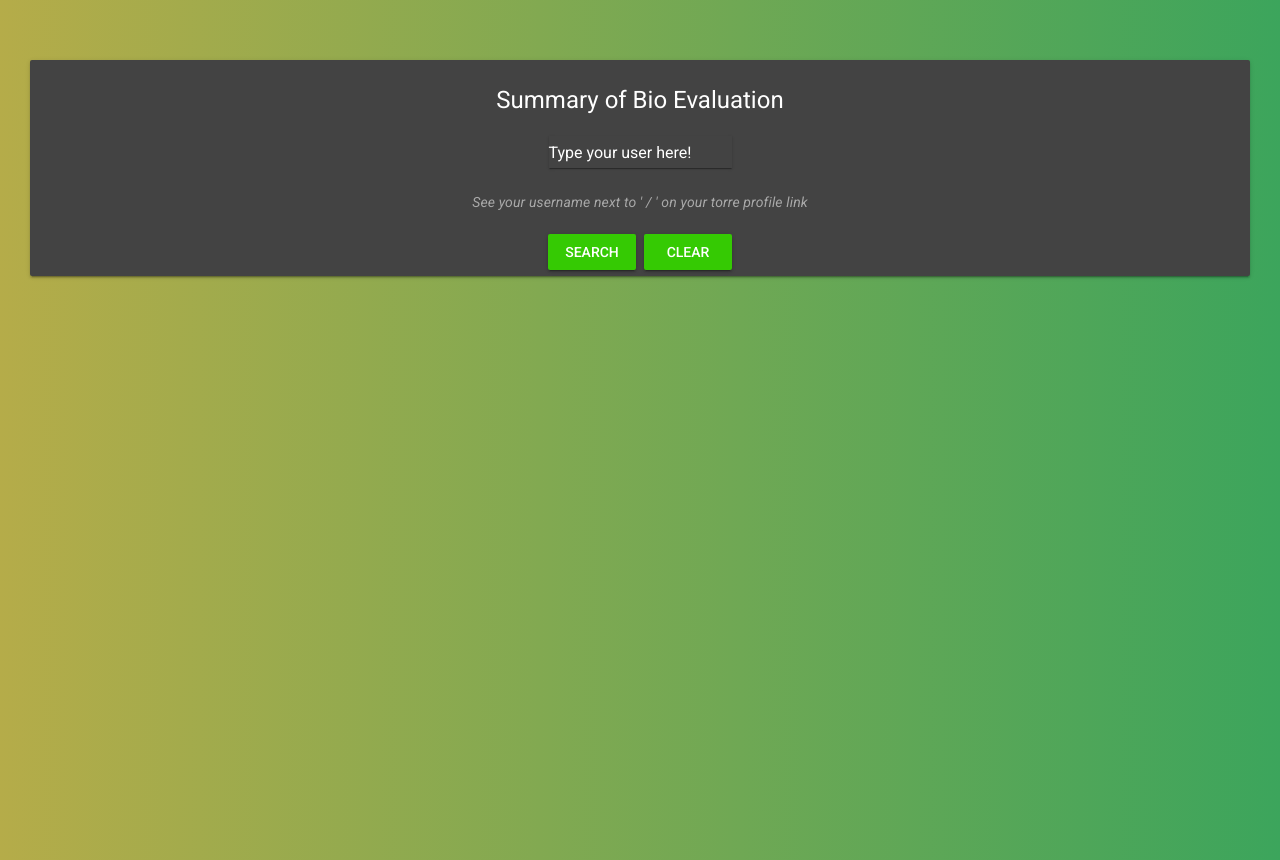
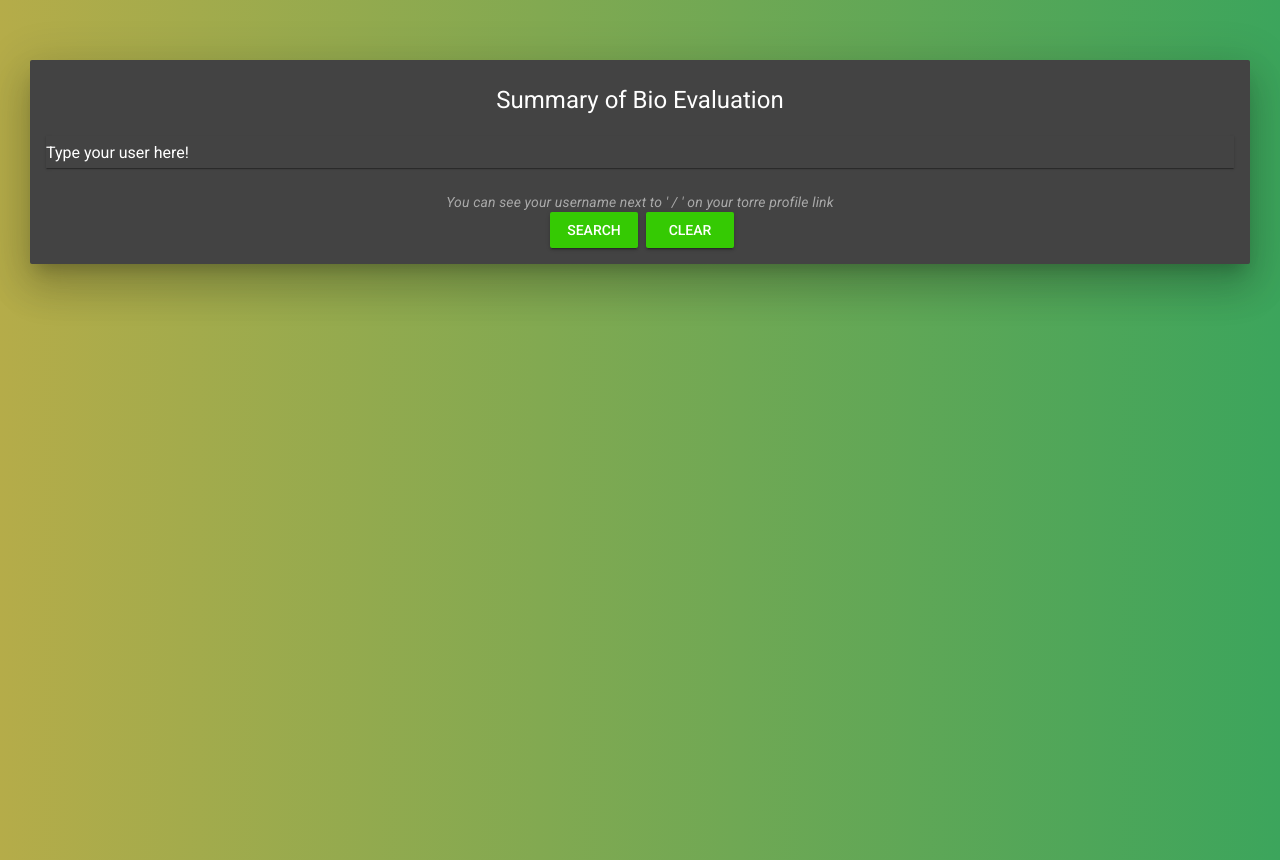
Before and after one commit to Gus657/ai-summary-bio-front, a Vue app: page / in a window 1280 px wide. Built offline with nearby package versions, Linux system fonts and the light colour scheme.

Commit message:
Bio Data Child Component - Basic Structure

```diff
--- a/src/App.vue
+++ b/src/App.vue
@@ -23,13 +23,7 @@
   margin-left: 30px;
   margin-right: 30px;
 }
-.md-content {
-    width: 100%;
-    height: auto;
-    display: inline-flex;
-    justify-content: center;
-    align-items: center;
-  }
+
   .card{
     background-color: rgb(67, 67, 67);
     color: white;
--- a/src/components/BioData.vue
+++ b/src/components/BioData.vue
@@ -1,26 +1,50 @@
 <template>
     <div>
-     <md-card class="card">
-         <md-card-header>
-             <div class="md-title">
-                 Name
-             </div>
+     <md-card class="card md-elevation-24">
+        <div class="md-layout md-gutter">
+                 <div class="md-title md-layout-item">
+                    <img src="https://starrgate.s3.amazonaws.com/CACHE/images/users/8721db66f9b1fa11e02d2ad54a3f92ebf64d9fa1/profile_Dc20xif/d5df330d3da509377d71422f688d2c69.jpg" alt="Photo">
+                     <div class="md-title">
+                     {{peopleData.name}}
+                    </div>
+                     <span class="md-subhead">  <i>{{peopleData.headline}}</i></span>
+                </div>
 
-            <md-content>
-            </md-content>
+               <div class="summary md-layout-item">
+                 <md-card-header>
+                      <div class="md-title">
+                {{peopleData.name}}
+                </div>
+                     <p class="md-subhead">  <i>{{peopleData.summary}}</i></p>
+                 </md-card-header>
+                </div>
+     </div>
 
-            <span class="md-subhead">  <i>Pro Headline</i></span>
-         </md-card-header>
    </md-card>
     </div>
 </template>
 <script>
+
+
 export default {
     name: 'BioData',
+    props: ['peopleData']
+
 
 
 }
 </script>
 <style >
 
+  img{
+      border-radius: 20%;
+      margin: 20px;
+  }
+  .summary{
+      padding-right: 30px;
+      text-align: justify;
+
+
+  }
 </style>
+>
--- a/src/components/SearchCard.vue
+++ b/src/components/SearchCard.vue
@@ -1,26 +1,30 @@
 <template>
     <div>
-        <md-card class="card">
+        <md-card class="card  md-elevation-24">
          <md-card-header>
              <div class="md-title">
                  Summary of Bio Evaluation
              </div>
 
-            <md-content>
+
                 <div class="md-title">
                     <md-field>
                         <label>Type your user here!</label>
                         <md-input class="md-elevation-1 font-color" v-model="user"></md-input>
                     </md-field>
                 </div>
-            </md-content>
 
-            <span class="md-subhead">  <i>See your username next to ' / '  on your torre profile link</i></span>
+
+            <span class="md-subhead">  <i>You can see your username next to ' / '  on your torre profile link</i></span>
+            <br>
+             <md-button @click="searchUser()" class="md-raised font-color button-color">Search</md-button>
+            <md-button @click="clearData()" class="md-raised font-color button-color">Clear</md-button>
          </md-card-header>
-            <md-button @click="searchUser()" class="md-raised font-color button-color">Search</md-button>
-            <md-button @click="clearData()" class="md-raised font-color button-color">Clear</md-button>
 
-            <BioData v-show="visible"></BioData>
+
+            <BioData v-show="visible"
+                :peopleData="people"
+            ></BioData>
    </md-card>
 
     </div>
@@ -36,7 +40,13 @@
     data(){
         return {
             user:'',
-            visible: false
+            visible: false,
+            people: {
+                name:'Gus',
+                picture: '',
+                headline: 'Web Developer',
+                summary: 'Soy una persona apasionada por aprender, desde 2016 me dedico al diseño gráfico y digital y desde 2017 al desarrollo de software, gracias a esto pude encontrar una gran cantidad de oportunidades para seguir aprendiendo, nuevas oportunidades para mejorar y ampliar mis conocimientos, me he dado cuenta que al colaborar con otros fortalezco mis conocimientos y habilidades, además de hacer nuevas amistades.'
+            }
         }
     },
     methods: {
```
